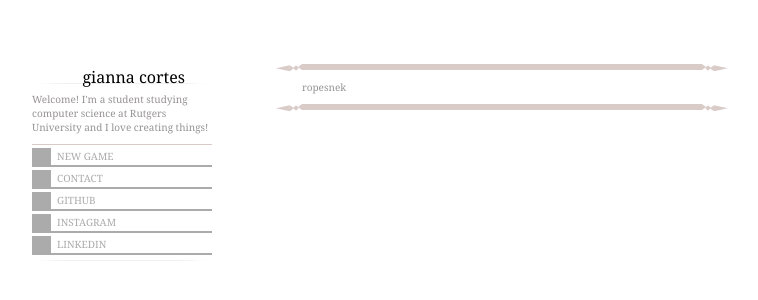
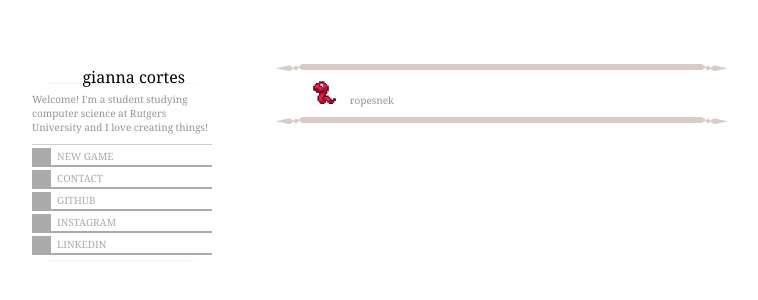
Before and after one commit to giannagco/giannagco.github.io, a plain HTML site: page index.html in a window 1280 px wide. Shown: the part 202-502 px from the top of the page, without its empty margins (168-926 px from the left). Drawn offline with Linux system fonts and the light colour scheme.

Commit message:
add gif and move files to new directory

```diff
--- a/index.html
+++ b/index.html
@@ -2,7 +2,7 @@
 <html>
 <head>
   <title>gianna's site</title>
-  <link rel="shortcut icon" href="snek64.png"/>
+  <link rel="shortcut icon" href="images/snek64.png"/>
   <link rel="stylesheet" href="styles.css" />
   <script type="text/javascript" src="jquery-3.4.1.js"></script>
   <script type="text/javascript">
@@ -55,7 +55,7 @@
       <div class="divider"><i></i><b></b></div>
       <div class="post-wrap">
         <div id="index-info">
-          ropesnek
+          <img src="images/snek64.gif" alt="a helpful rope snake" style="height: 24px;"/> ropesnek
         </div>
         <div id="contact-info">
           <h3><b>contact me!</b></h3><br />
```
Also changed, not shown: images/snek64.gif (added), images/snek64.png (renamed from snek64.png).
